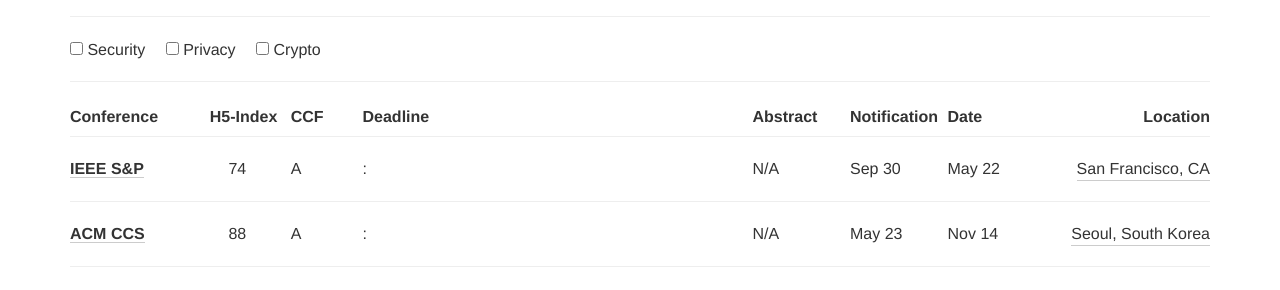
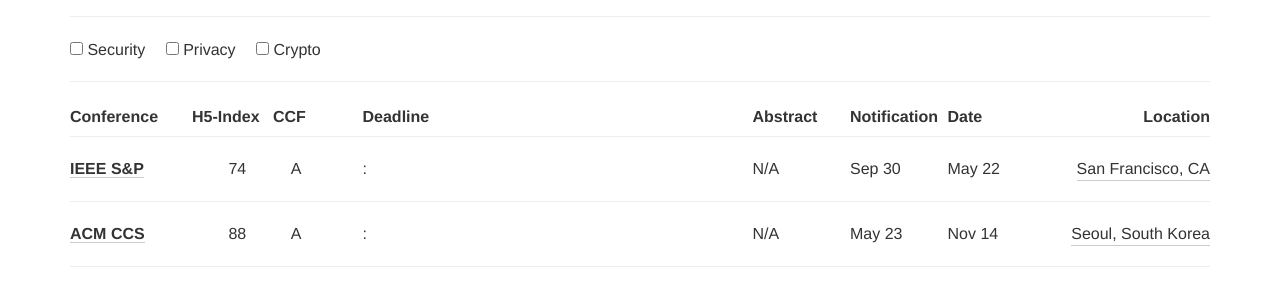
Before and after one commit to jianghaizhi/conference, a Jekyll site: the page built from index.html, in a window 1280 px wide. Shown: the part 182-472 px from the top of the page. Built offline with Jekyll 4.4.1, drawn with Linux system fonts in a browser that asks for light colours; nearby versions of some CDN libraries; comment, search, counter and statistics services are not loaded.

Commit message:
Update index.html

```diff
--- a/index.html
+++ b/index.html
@@ -48,7 +48,7 @@
                 </div>
               </form><hr>
              <div class="row" style="padding-top:5px">
-       <div class="col-xs-12 col-md-3"><h2>Conference<font style="float:right">H5-Index&nbsp;&nbsp;&nbsp;CCF&nbsp;&nbsp;</font></h2></div>
+       <div class="col-xs-12 col-md-3"><h2>Conference<font style="float:right">H5-Index&nbsp;&nbsp;&nbsp;CCF&nbsp;&nbsp;&nbsp;&nbsp;&nbsp;&nbsp;</font></h2></div>
       <div class="col-xs-12 col-md-4"><h2 style="float:center;">Deadline</h2></div>
         <div class="col-xs-12 col-md-1"><h2>Abstract</h2></div>
         <div class="col-xs-12 col-md-1"><h2>Notification</h2></div>
```
